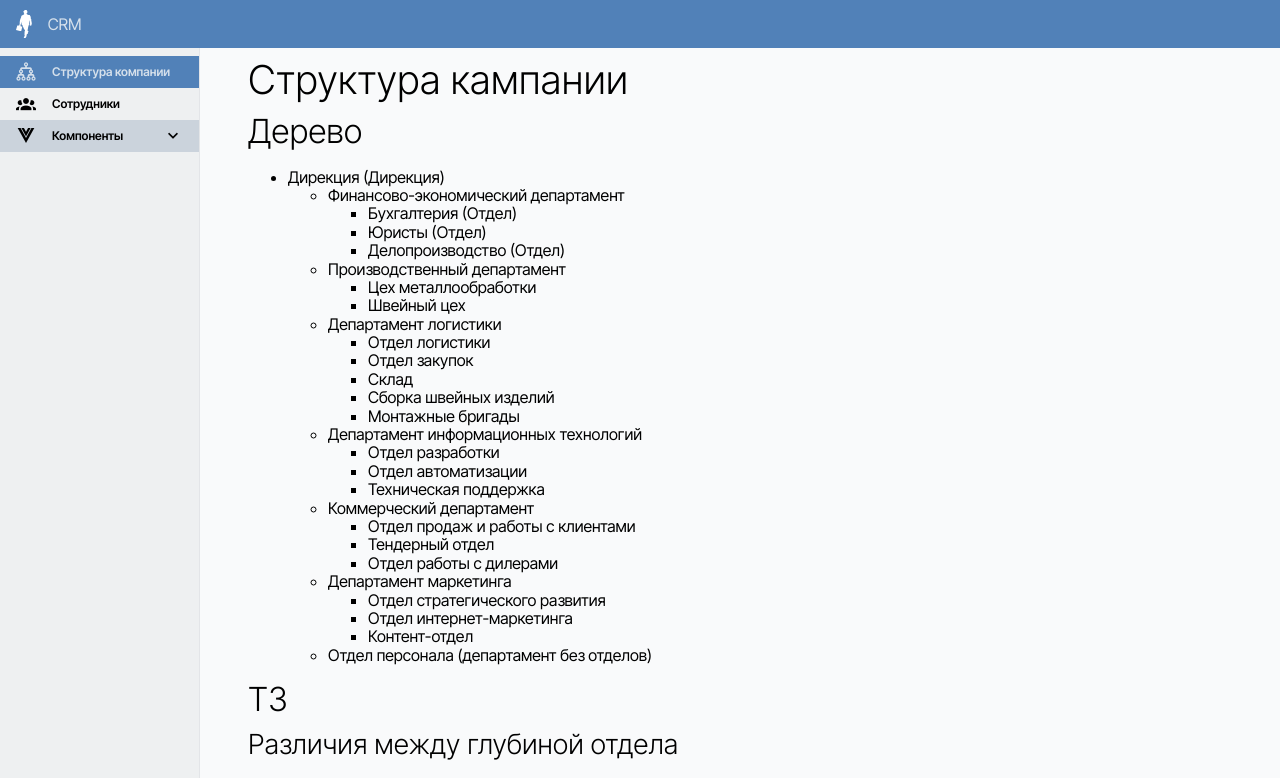
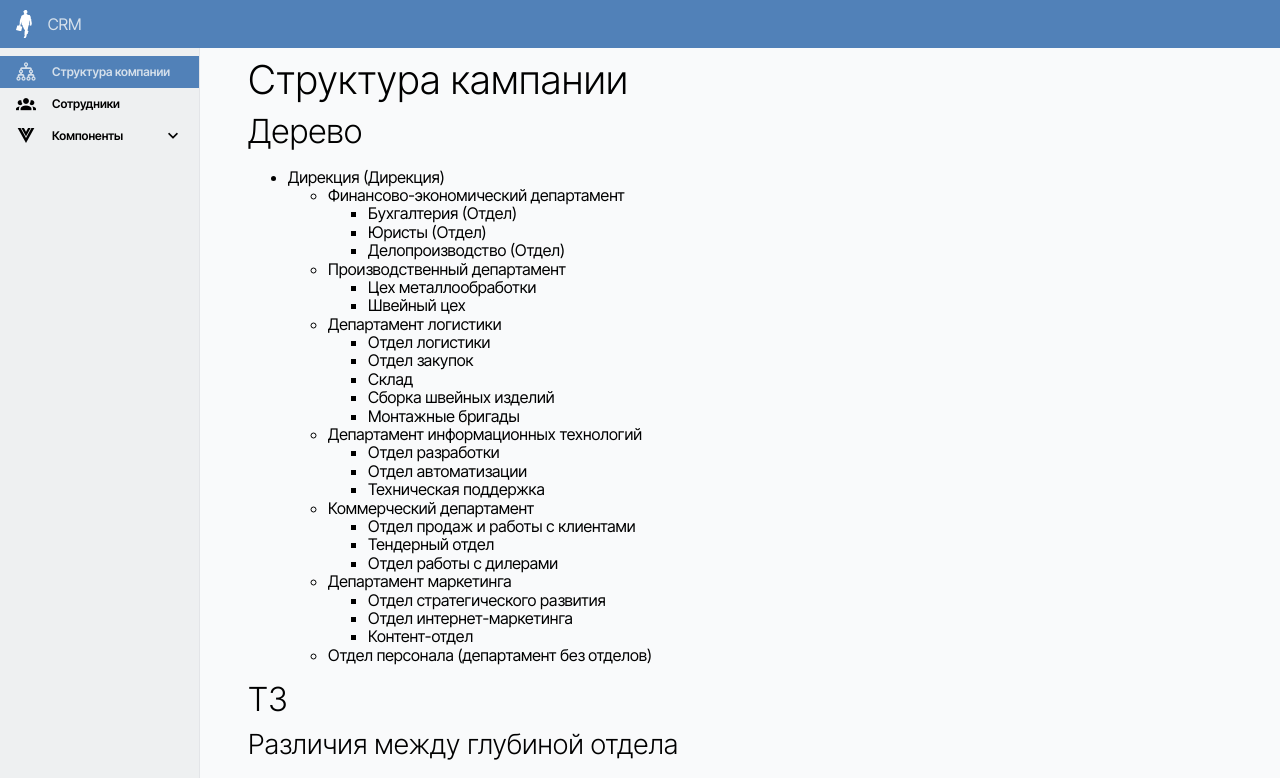
Before and after one commit to hardmagnett/big-company, a Vue app: page / in a window 1280 px wide. Shown: the top 778 px of the page. Built offline with nearby package versions, Linux system fonts and the light colour scheme.

Commit message:
Подсветка родителя 02

```diff
--- a/src/a-library/components/layout/AMainMenu/AMainMenuItem.vue
+++ b/src/a-library/components/layout/AMainMenu/AMainMenuItem.vue
@@ -1,6 +1,8 @@
 <script setup lang="ts">
 
 import { onMounted, computed, ref, reactive } from 'vue'
+import { useRouter, useRoute } from 'vue-router'
+const route = useRoute()
 
 import type {MenuItem} from '@/a-library/components/layout/AMainMenu/types';
 // import AIcon from "@/a-library/components/typo/AIcon/AIcon.vue";
@@ -32,8 +34,26 @@ const hasChildren = computed(()=>{
   return props.menuItem.children?.length
 })
 
+/**
+ * Сейчас эта проверка реализованна для 1-го уровня вложенности,
+ * Потому-что на проекте всего 1 уровень вложенности в меню.
+ * Не на чем проверять.
+ * Если будет необходимость сделать 2 или более уровней вложенности в меню,
+ * то можно будет обходить всех потомков рекурсивно.
+ */
 const isOneOfDescendantRouteActive = computed(()=>{
-  return false
+  let result = false
+  if (!hasChildren) return result
+
+  let currRouteName = route.name
+  for (let child of props.menuItem.children) {
+    let menuRouteName = child.route.to
+    if (currRouteName === menuRouteName) {
+      result = true
+      break;
+    }
+  }
+  return result
 })
 
 onMounted(() => {
@@ -64,7 +84,7 @@ onMounted(() => {
     </RouterLink>
     <a
       class="main-menu-item__link"
-      :class="{'main-menu-item__link--descendant-active': !isOneOfDescendantRouteActive}"
+      :class="{'main-menu-item__link--descendant-active': isOneOfDescendantRouteActive}"
       v-if="hasChildren"
       @click="isClosed = !isClosed"
     >
```
